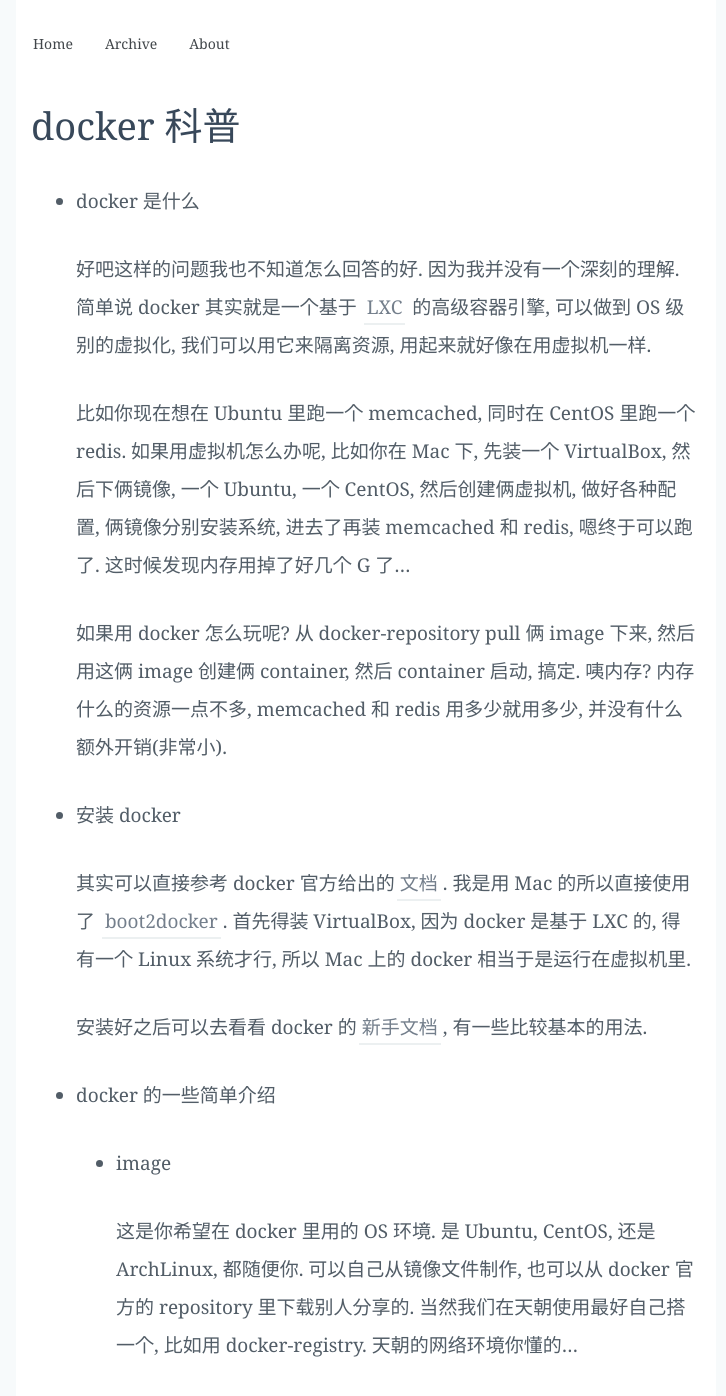
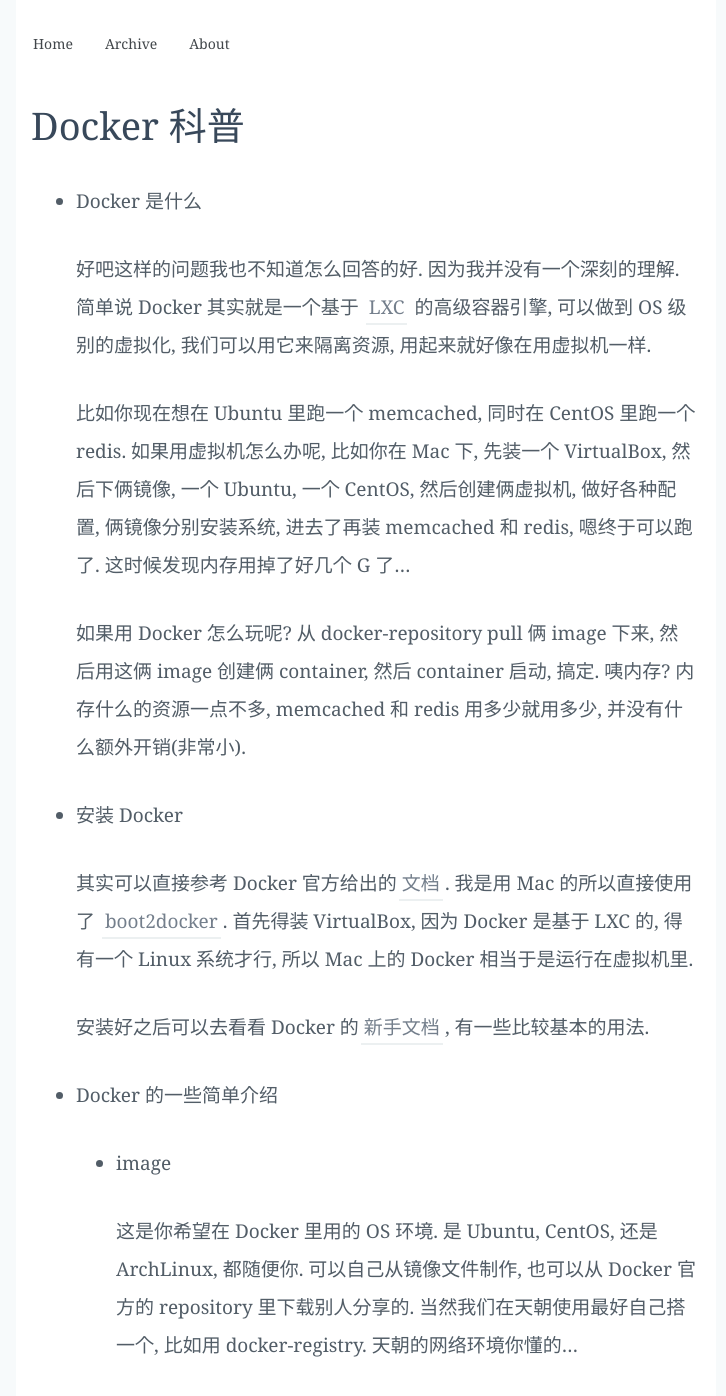
Before and after one commit to tonicmuroq/tonicmuroq.github.io, a Jekyll site: the page built from _posts/tech/2014/2014-06-13-docker.md, in a window 1280 px wide and 1400 px high. Shown: the top 1396 px of the window, without its empty margins (274-1000 px from the left). Built offline with Jekyll 4.4.1, drawn with Linux system fonts in a browser that asks for light colours; Markdown is read by kramdown in place of the engine named in the settings; some of the changed text lies outside the part shown.

Commit message:
fix capital

````diff
--- a/_posts/tech/2014/2014-06-13-docker.md
+++ b/_posts/tech/2014/2014-06-13-docker.md
@@ -1,29 +1,29 @@
 ---
 layout: post
 category: blog
-title: docker 科普
+title: Docker 科普
 tags: tech docker
 ---
 
-* docker 是什么
+* Docker 是什么
 
-    好吧这样的问题我也不知道怎么回答的好. 因为我并没有一个深刻的理解. 简单说 docker 其实就是一个基于 [LXC](http://zh.wikipedia.org/zh-cn/LXC) 的高级容器引擎, 可以做到 OS 级别的虚拟化, 我们可以用它来隔离资源, 用起来就好像在用虚拟机一样.
+    好吧这样的问题我也不知道怎么回答的好. 因为我并没有一个深刻的理解. 简单说 Docker 其实就是一个基于 [LXC](http://zh.wikipedia.org/zh-cn/LXC) 的高级容器引擎, 可以做到 OS 级别的虚拟化, 我们可以用它来隔离资源, 用起来就好像在用虚拟机一样.
 
     比如你现在想在 Ubuntu 里跑一个 memcached, 同时在 CentOS 里跑一个 redis. 如果用虚拟机怎么办呢, 比如你在 Mac 下, 先装一个 VirtualBox, 然后下俩镜像, 一个 Ubuntu, 一个 CentOS, 然后创建俩虚拟机, 做好各种配置, 俩镜像分别安装系统, 进去了再装 memcached 和 redis, 嗯终于可以跑了. 这时候发现内存用掉了好几个 G 了...
 
-    如果用 docker 怎么玩呢? 从 docker-repository pull 俩 image 下来, 然后用这俩 image 创建俩 container, 然后 container 启动, 搞定. 咦内存? 内存什么的资源一点不多, memcached 和 redis 用多少就用多少, 并没有什么额外开销(非常小).
+    如果用 Docker 怎么玩呢? 从 docker-repository pull 俩 image 下来, 然后用这俩 image 创建俩 container, 然后 container 启动, 搞定. 咦内存? 内存什么的资源一点不多, memcached 和 redis 用多少就用多少, 并没有什么额外开销(非常小).
 
-* 安装 docker
+* 安装 Docker
 
-    其实可以直接参考 docker 官方给出的[文档](https://docs.docker.com/installation/#installation). 我是用 Mac 的所以直接使用了 [boot2docker](https://github.com/boot2docker/boot2docker). 首先得装 VirtualBox, 因为 docker 是基于 LXC 的, 得有一个 Linux 系统才行, 所以 Mac 上的 docker 相当于是运行在虚拟机里.
+    其实可以直接参考 Docker 官方给出的[文档](https://docs.docker.com/installation/#installation). 我是用 Mac 的所以直接使用了 [boot2docker](https://github.com/boot2docker/boot2docker). 首先得装 VirtualBox, 因为 Docker 是基于 LXC 的, 得有一个 Linux 系统才行, 所以 Mac 上的 Docker 相当于是运行在虚拟机里.
 
-    安装好之后可以去看看 docker 的[新手文档](http://www.docker.com/tryit/), 有一些比较基本的用法.
+    安装好之后可以去看看 Docker 的[新手文档](http://www.docker.com/tryit/), 有一些比较基本的用法.
 
-* docker 的一些简单介绍
+* Docker 的一些简单介绍
 
     - image
 
-        这是你希望在 docker 里用的 OS 环境. 是 Ubuntu, CentOS, 还是 ArchLinux, 都随便你. 可以自己从镜像文件制作, 也可以从 docker 官方的 repository 里下载别人分享的. 当然我们在天朝使用最好自己搭一个, 比如用 docker-registry. 天朝的网络环境你懂的...
+        这是你希望在 Docker 里用的 OS 环境. 是 Ubuntu, CentOS, 还是 ArchLinux, 都随便你. 可以自己从镜像文件制作, 也可以从 Docker 官方的 repository 里下载别人分享的. 当然我们在天朝使用最好自己搭一个, 比如用 docker-registry. 天朝的网络环境你懂的...
 
     - container
 
@@ -44,11 +44,11 @@
 
         不过这样其实有挺多的问题的, 每一步都是交互式的, 根本没办法自动化运维啊!
 
-        patpat, docker 的开发者们当然不会让你这么玩他们... 于是就有了这个东西:
+        patpat, Docker 的开发者们当然不会让你这么玩他们... 于是就有了这个东西:
 
-    - docker file
+    - Docker file
 
-        docker file 类似一个配置文件, 我们可以在里面写每一步需要 docker 做什么, 然后 docker 就会顺序执行下来了. 比如这么一个 docker file:
+        Docker file 类似一个配置文件, 我们可以在里面写每一步需要 Docker 做什么, 然后 Docker 就会顺序执行下来了. 比如这么一个 Docker file:
 
         ```
         FROM ubuntu
@@ -78,9 +78,9 @@
 
     - 剩下就是一些基本的命令了
 
-        比如给一个容器打个 tag 啦, 省得一串不知道是 sha1 还是 md5 的字符串看瞎狗眼什么的... 还有查看一个容器的各种信息啦, 把镜像push出去分享给别人啦之类的. 另外 docker 他支持一些类似 git 的操作, 比如容器更新的时候只会更新有diff的部分, 并不会全部更新, 这样的操作非常的迅速和轻量级, 让 docker 用起来很舒心.
+        比如给一个容器打个 tag 啦, 省得一串不知道是 sha1 还是 md5 的字符串看瞎狗眼什么的... 还有查看一个容器的各种信息啦, 把镜像push出去分享给别人啦之类的. 另外 Docker 他支持一些类似 git 的操作, 比如容器更新的时候只会更新有diff的部分, 并不会全部更新, 这样的操作非常的迅速和轻量级, 让 Docker 用起来很舒心.
 
-        docker 需要操作系统支持 aufs, 实际上的内容都是在 aufs 里的. 我用的 boot2docker, ssh 登录进去可以在 /var/lib/docker/aufs 下看到所有容器的哈希值, 进去就可以看到, 这里面其实就是一个完整的操作系统的根目录. 实际运行数据也都在这里面了, 所以外界也可以直接改这里.
+        Docker 需要操作系统支持 aufs, 实际上的内容都是在 aufs 里的. 我用的 boot2docker, ssh 登录进去可以在 /var/lib/docker/aufs 下看到所有容器的哈希值, 进去就可以看到, 这里面其实就是一个完整的操作系统的根目录. 实际运行数据也都在这里面了, 所以外界也可以直接改这里.
 
 
 好吧 iOS 的推送出了点问题, 我得看看去了... 下次再科普多一点...
````
